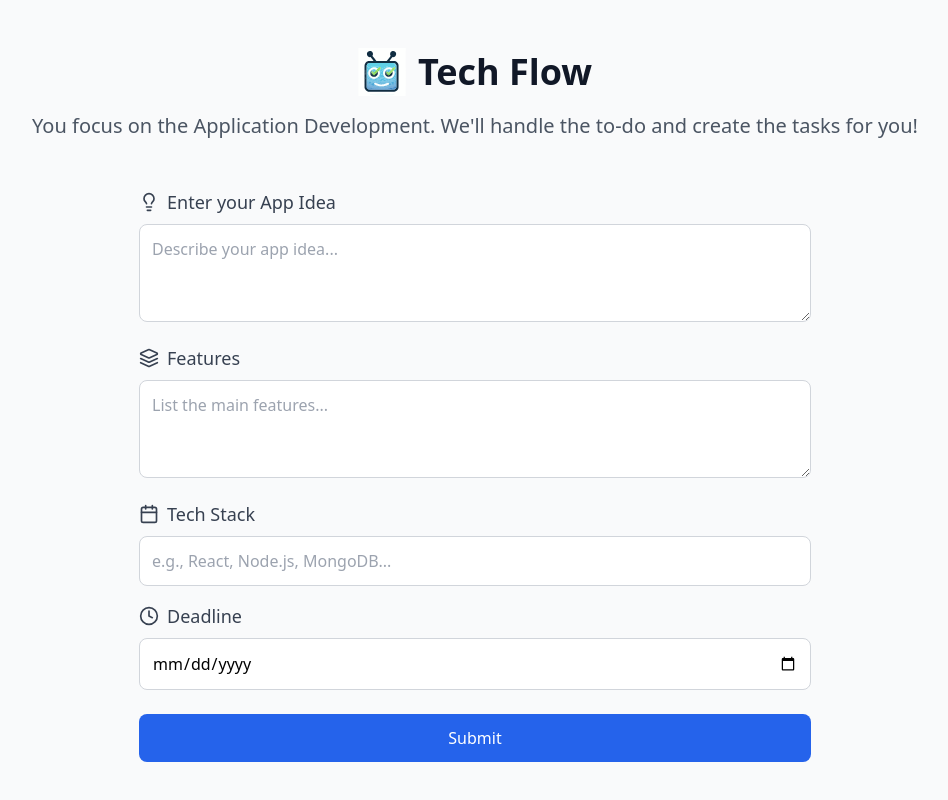
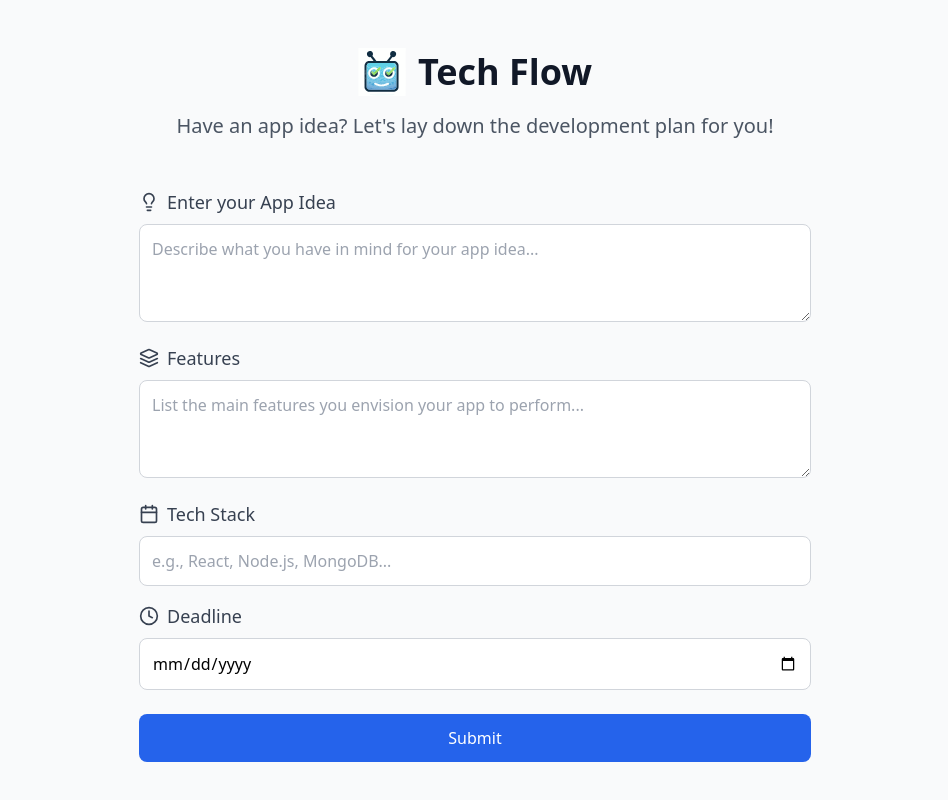
Before and after one commit to imandeol/techFlow, a React (Vite) app: page / in a window 1280 px wide. Shown: the top 800 px of the page, without its empty margins (165-1113 px from the left). Built offline with nearby package versions, Linux system fonts and the light colour scheme.

Commit message:
redux changes for input form

```diff
--- a/src/App.tsx
+++ b/src/App.tsx
@@ -11,8 +11,7 @@ function App() {
             <h1 className="text-4xl font-bold text-gray-900">Tech Flow</h1>
           </div>
           <p className="text-xl text-gray-600">
-            You focus on the Application Development. We'll handle the to-do and
-            create the tasks for you!
+            Have an app idea? Let's lay down the development plan for you!
           </p>
         </div>
 
--- a/src/components/InputForm.tsx
+++ b/src/components/InputForm.tsx
@@ -1,18 +1,22 @@
-import { useState } from "react";
+import { useEffect, useState } from "react";
 import { ProjectInput } from "../types";
 import { Lightbulb, Layers, Calendar, Clock } from "lucide-react";
+import { useDispatch, useSelector } from "react-redux";
+import { RootState } from "../redux/reducer";
 
 const InputForm: React.FC = () => {
-  const [input, setInput] = useState<ProjectInput>({
-    idea: "",
-    features: "",
-    techStack: "",
-    deadline: "",
-  });
+  const inputFormDetails = useSelector(
+    (state: RootState) => state.formInputReducer
+  );
 
+  const [input, setInput] = useState<ProjectInput>(
+    inputFormDetails.formInputState
+  );
+
+  const dispatch = useDispatch();
   const handleSubmit = (e: React.FormEvent) => {
     e.preventDefault();
-    //onSubmit(input);
+    dispatch({ type: "UPDATE_FORM", payload: input });
   };
 
   return (
@@ -31,7 +35,7 @@ const InputForm: React.FC = () => {
             }
             className="w-full p-3 border border-gray-300 rounded-lg focus:ring-2 focus:ring-blue-500 focus:border-transparent"
             rows={3}
-            placeholder="Describe your app idea..."
+            placeholder="Describe what you have in mind for your app idea..."
           />
         </div>
 
@@ -48,7 +52,7 @@ const InputForm: React.FC = () => {
             }
             className="w-full p-3 border border-gray-300 rounded-lg focus:ring-2 focus:ring-blue-500 focus:border-transparent"
             rows={3}
-            placeholder="List the main features..."
+            placeholder="List the main features you envision your app to perform..."
           />
         </div>
 
@@ -88,10 +92,9 @@ const InputForm: React.FC = () => {
 
       <button
         type="submit"
-        //disabled={isLoading}
         className="w-full bg-blue-600 text-white py-3 px-6 rounded-lg font-medium hover:bg-blue-700 focus:outline-none focus:ring-2 focus:ring-blue-500 focus:ring-offset-2 disabled:opacity-50 disabled:cursor-not-allowed transition-colors"
       >
-        Submit {/* {isLoading ? "Generating Tasks..." : "Generate Tasks"} */}
+        Submit
       </button>
     </form>
   );
--- /dev/null
+++ b/src/redux/inputReducer.ts
@@ -0,0 +1,37 @@
+import { ProjectInput } from "../types";
+
+interface State {
+  formInputState: ProjectInput;
+}
+
+const UPDATE_FORM = "UPDATE_FORM";
+const RESET_FORM = "RESET_FORM";
+
+type Action =
+  | { type: typeof UPDATE_FORM; payload: ProjectInput }
+  | { type: typeof RESET_FORM };
+
+const initialState: State = {
+  formInputState: {
+    idea: "",
+    features: "",
+    techStack: "",
+    deadline: "",
+  },
+};
+
+const formInputReducer = (
+  state: State = initialState,
+  action: Action
+): State => {
+  switch (action.type) {
+    case UPDATE_FORM:
+      return { ...state, formInputState: action.payload };
+    case RESET_FORM:
+      return initialState;
+    default:
+      return state;
+  }
+};
+
+export default formInputReducer;
--- a/src/redux/reducer.ts
+++ b/src/redux/reducer.ts
@@ -1,6 +1,7 @@
 import { combineReducers } from "@reduxjs/toolkit";
+import formInputReducer from "./inputReducer";
 
-const rootReducer = combineReducers({});
+const rootReducer = combineReducers({ formInputReducer });
 
 export default rootReducer;
 export type RootState = ReturnType<typeof rootReducer>;
```
